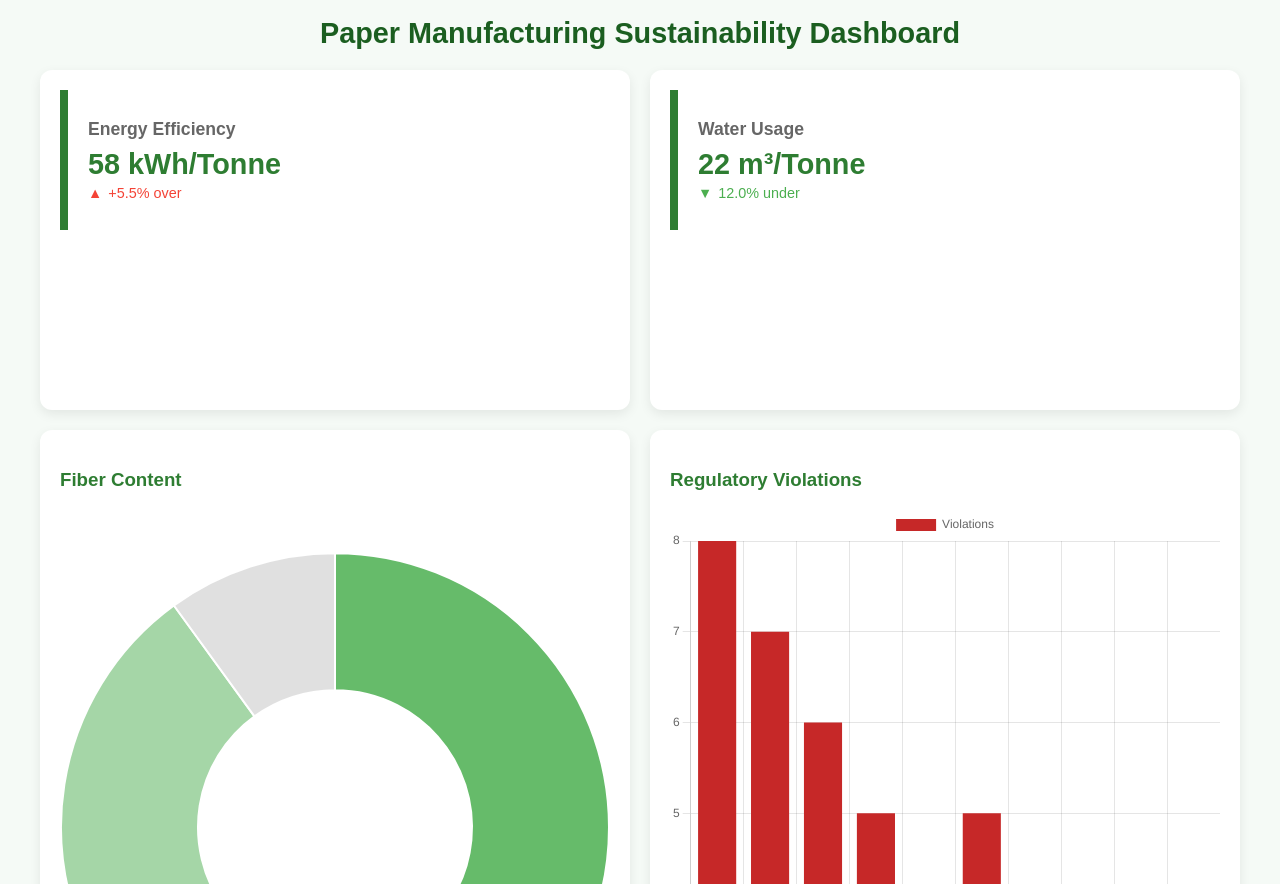
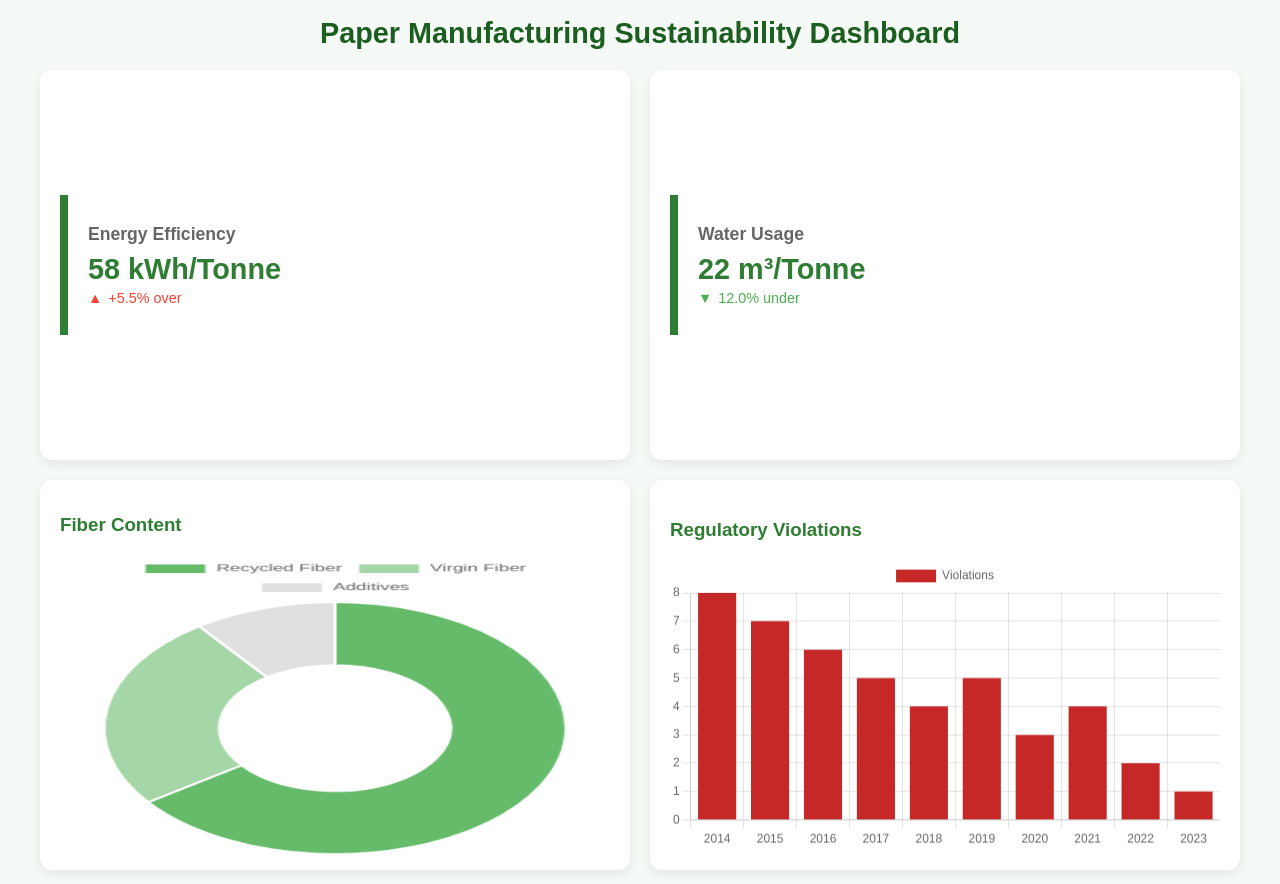
Before and after one commit to Frontend-Mentor-Sami/fm-qr-code-component, a plain HTML site: page index-manufacturer.html in a window 1280 px wide. Shown: the part 68-952 px from the top of the page. Drawn offline with nearby package versions, Linux system fonts and the light colour scheme; animation ran at ten frames a second.

Commit message:
Update index-manufacturer.html
another fix

```diff
--- a/index-manufacturer.html
+++ b/index-manufacturer.html
@@ -31,7 +31,10 @@
             padding: 20px;
             border-radius: 12px;
             box-shadow: 0 4px 12px rgba(0,0,0,0.08);
-            min-height: 300px;
+            height: 350px; /* Fixed height */
+            display: flex;
+            flex-direction: column;
+            justify-content: center;
         }
         .kpi {
             border-left: 8px solid;
@@ -54,8 +57,7 @@
         }
         canvas {
             width: 100% !important;
-            height: auto !important;
-            min-height: 300px;
+            height: 300px !important; /* Fixed height */
         }
         .kpi-title {
             font-size: 1.1rem;
@@ -125,29 +127,8 @@
 
     <script>
         document.addEventListener('DOMContentLoaded', function() {
-            // Store all chart instances
-            const chartInstances = {
-                fiber: null,
-                production: null,
-                violation: null,
-                supplier: null
-            };
+            const chartInstances = {};
 
-            // Debounce function to limit resize events
-            let resizeTimer;
-            function debounceResize() {
-                clearTimeout(resizeTimer);
-                resizeTimer = setTimeout(() => {
-                    Object.values(chartInstances).forEach(chart => {
-                        if (chart) {
-                            chart.resize();
-                            chart.update();
-                        }
-                    });
-                }, 100);
-            }
-
-            // Cleanup function to destroy charts
             function cleanupCharts() {
                 Object.values(chartInstances).forEach(chart => {
                     if (chart) {
@@ -156,7 +137,6 @@
                 });
             }
 
-            // KPI Creation Function
             function createKpi(actual, target, elementId, title, unit) {
                 const deviation = ((actual - target) / target) * 100;
                 const color = deviation <= 0 ? '#4CAF50' : '#f44336';
@@ -179,12 +159,9 @@
                 document.getElementById(elementId).innerHTML = kpiHtml;
             }
 
-            // Initialize all charts
             function initCharts() {
-                // Cleanup existing charts first
                 cleanupCharts();
 
-                // Fiber Content Chart
                 chartInstances.fiber = new Chart(
                     document.getElementById('fiberChart'),
                     {
@@ -196,19 +173,13 @@
                                 backgroundColor: ['#66bb6a', '#a5d6a7', '#e0e0e0']
                             }]
                         },
-                        options: {
-                            responsive: true,
-                            maintainAspectRatio: false,
-                            plugins: {
-                                legend: { position: 'bottom' }
-                            }
-                        }
+                        options: { responsive: true, maintainAspectRatio: true }
                     }
                 );
 
-                // Production Volume Comparison
                 const months = ['Jan', 'Feb', 'Mar', 'Apr', 'May', 'Jun',
                                'Jul', 'Aug', 'Sep', 'Oct', 'Nov', 'Dec'];
+
                 chartInstances.production = new Chart(
                     document.getElementById('productionChart'),
                     {
@@ -220,54 +191,23 @@
                                 data: [130, 132, 138, 142, 148, 152, 150, 155, 160, 165, 162, 170],
                                 borderColor: '#4CAF50',
                                 tension: 0.3
-                            }, {
-                                label: '2022',
-                                data: [120, 125, 130, 135, 140, 145, 142, 138, 135, 140, 145, 150],
-                                borderColor: '#1e88e5',
-                                tension: 0.3
                             }]
                         },
-                        options: {
-                            responsive: true,
-                            maintainAspectRatio: false,
-                            scales: {
-                                y: {
-                                    title: {
-                                        display: true,
-                                        text: 'Tonnes'
-                                    }
-                                }
-                            }
-                        }
+                        options: { responsive: true, maintainAspectRatio: true }
                     }
                 );
 
-                // Regulatory Violations
                 chartInstances.violation = new Chart(
                     document.getElementById('violationChart'),
                     {
                         type: 'bar',
-                        data: {
-                            labels: Array.from({length: 10}, (_, i) => 2014 + i),
-                            datasets: [{
-                                label: 'Violations',
-                                data: [8, 7, 6, 5, 4, 5, 3, 4, 2, 1],
-                                backgroundColor: '#c62828'
-                            }]
+                        data: { labels: Array.from({length: 10}, (_, i) => 2014 + i),
+                            datasets: [{ label: 'Violations', data: [8, 7, 6, 5, 4, 5, 3, 4, 2, 1], backgroundColor: '#c62828' }]
                         },
-                        options: {
-                            responsive: true,
-                            maintainAspectRatio: false,
-                            scales: {
-                                y: {
-                                    beginAtZero: true
-                                }
-                            }
-                        }
+                        options: { responsive: true, maintainAspectRatio: true }
                     }
                 );
 
-                // Supplier Performance Radar Chart
                 chartInstances.supplier = new Chart(
                     document.getElementById('supplierChart'),
                     {
@@ -278,49 +218,17 @@
                                 label: 'Supplier A',
                                 data: [9, 8, 7, 6, 8, 9],
                                 backgroundColor: 'rgba(102, 187, 106, 0.2)',
-                                borderColor: '#66bb6a',
-                                pointBackgroundColor: '#66bb6a'
-                            }, {
-                                label: 'Supplier B',
-                                data: [7, 9, 6, 8, 7, 8],
-                                backgroundColor: 'rgba(30, 136, 229, 0.2)',
-                                borderColor: '#1e88e5',
-                                pointBackgroundColor: '#1e88e5'
+                                borderColor: '#66bb6a'
                             }]
                         },
-                        options: {
-                            responsive: true,
-                            maintainAspectRatio: false,
-                            scales: {
-                                r: {
-                                    beginAtZero: true,
-                                    max: 10,
-                                    ticks: {
-                                        stepSize: 2
-                                    }
-                                }
-                            }
-                        }
+                        options: { responsive: true, maintainAspectRatio: true }
                     }
                 );
             }
 
-            // Initialize dashboard
-            try {
-                createKpi(58, 55, 'energyKpi', 'Energy Efficiency', 'kWh/Tonne');
-                createKpi(22, 25, 'waterKpi', 'Water Usage', 'm³/Tonne');
-                initCharts();
-
-                // Add optimized resize handler
-                window.addEventListener('resize', debounceResize);
-
-                // Cleanup before page unload
-                window.addEventListener('beforeunload', cleanupCharts);
-
-            } catch (error) {
-                console.error('Dashboard initialization error:', error);
-                alert('Error loading dashboard. Please check console for details.');
-            }
+            createKpi(58, 55, 'energyKpi', 'Energy Efficiency', 'kWh/Tonne');
+            createKpi(22, 25, 'waterKpi', 'Water Usage', 'm³/Tonne');
+            initCharts();
         });
     </script>
 </body>
```
